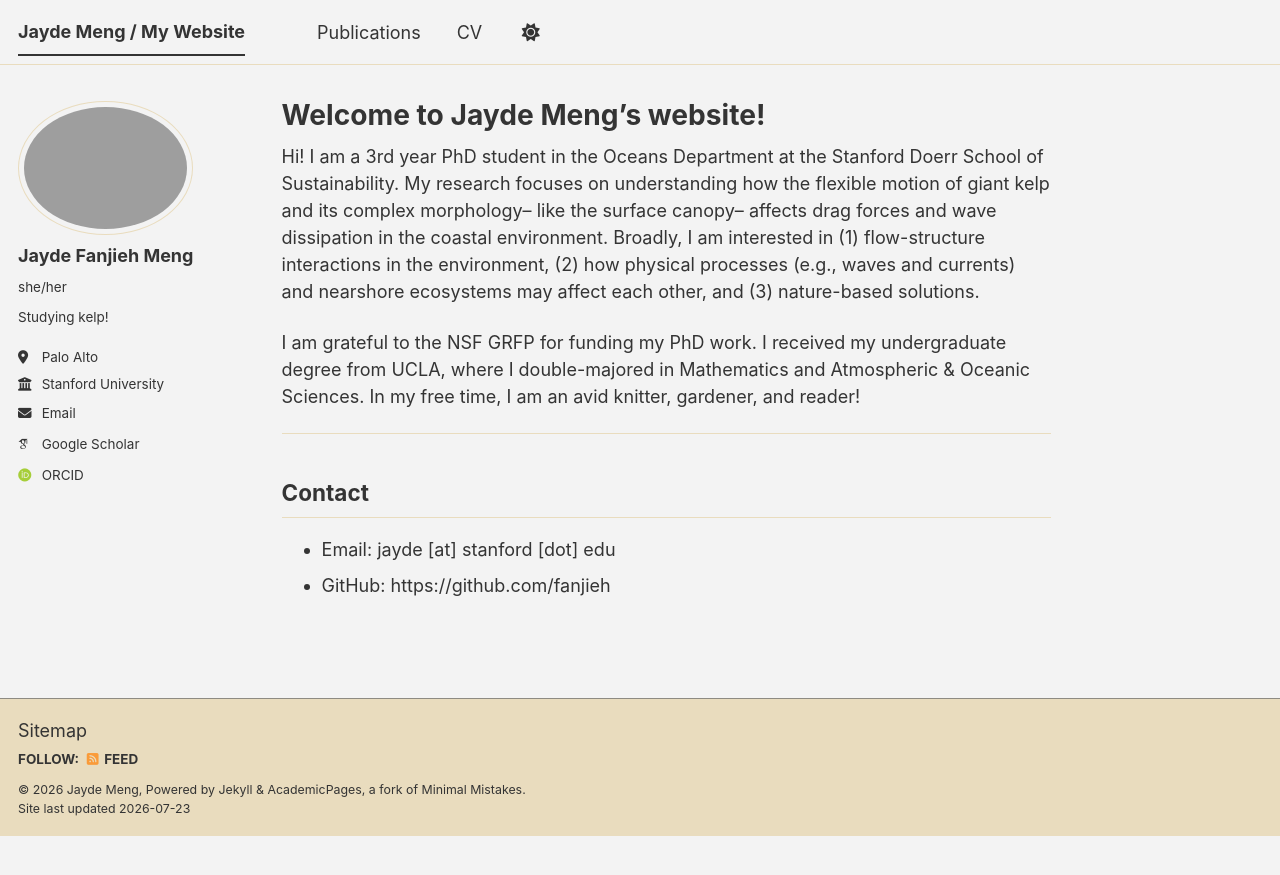
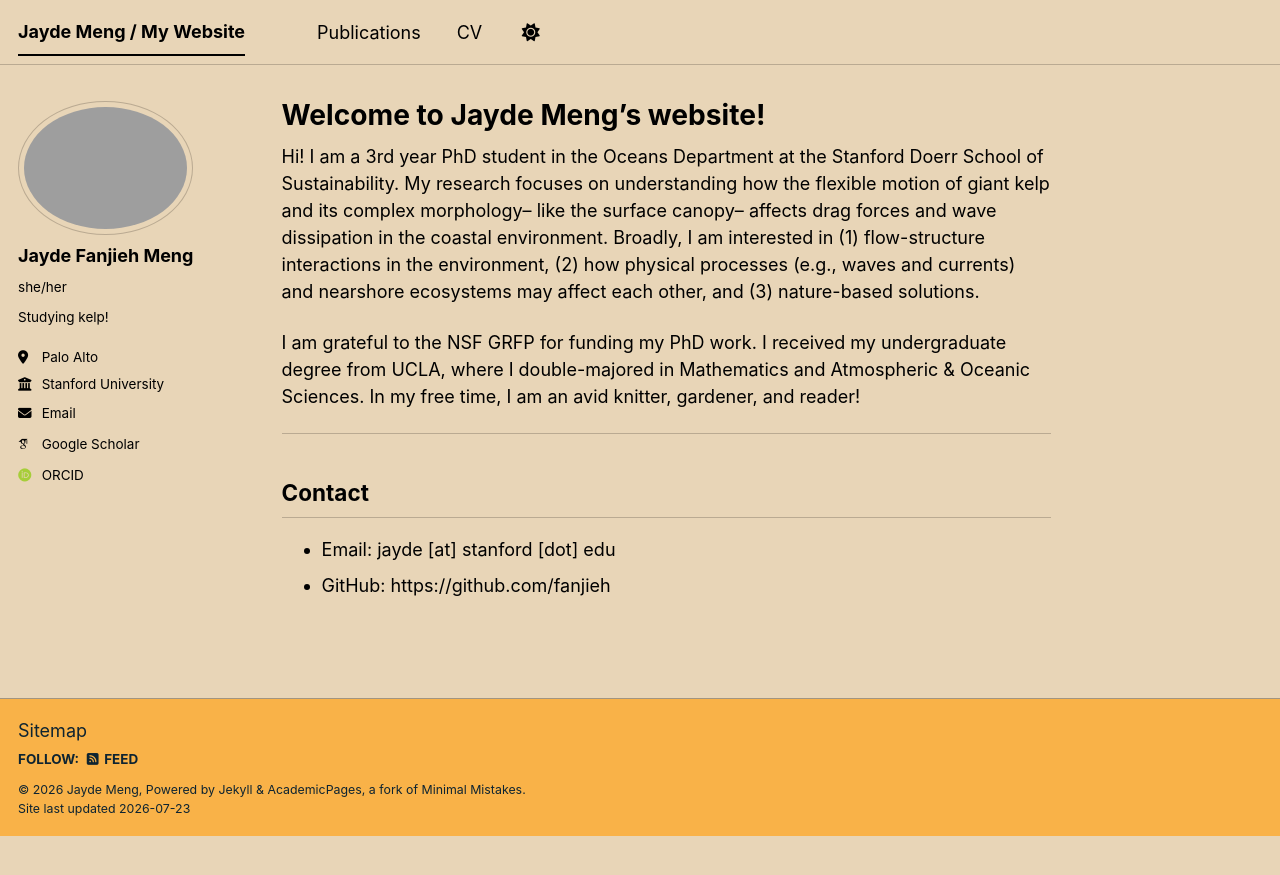
Before and after one commit to fanjieh/fanjieh.github.io, a Jekyll site: the page built from _pages/about.md, in a window 1280 px wide. Shown: the top 875 px of the page. Built offline with Jekyll 4.4.1, drawn with Linux system fonts in a browser that asks for light colours; some web fonts are replaced; a script bundle is joined from its source files by our own code; library files that are not in the unit come from our copies.

Commit message:
Update _config.yml

```diff
--- a/_config.yml
+++ b/_config.yml
@@ -8,7 +8,7 @@
 
 # Basic Site Settings
 locale                   : "en-US"
-site_theme               : "dirt" # The available themes options are "default", "air", "sunrise", "mint", "dirt" and "contrast"
+site_theme               : "sunrise" # The available themes options are "default", "air", "sunrise", "mint", "dirt" and "contrast"
 title                    : "Jayde Meng / My Website"
 title_separator          : "-"
 name                     : &name "Jayde Meng"
```
